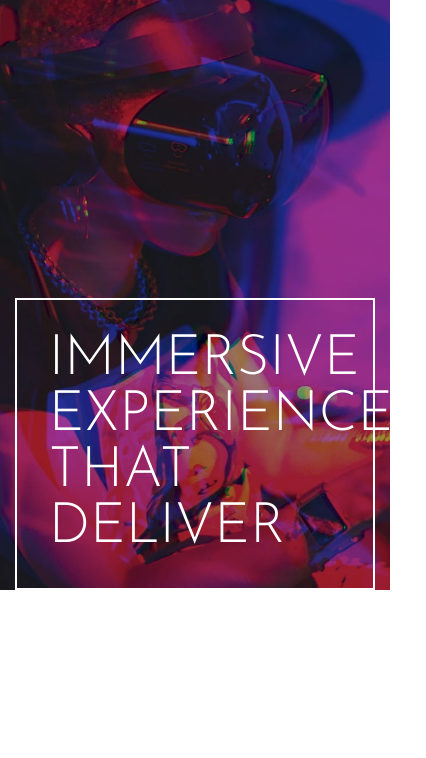
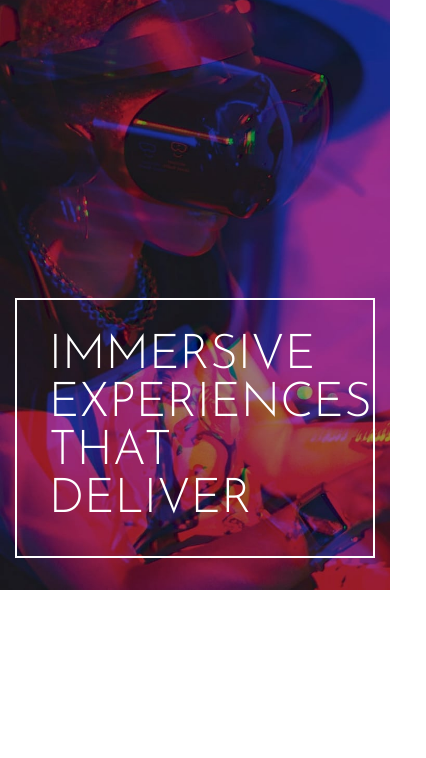
Before and after one commit to Afshar07/loopstudios-landing-page-main, a plain HTML site: page index.html in a window 390 px wide. Shown: the part 86-844 px from the top of the page, 426 px wide, since content can reach past the window. Drawn offline with Linux system fonts and the light colour scheme.

Commit message:
Change the font size in header

```diff
--- a/scss/main.scss
+++ b/scss/main.scss
@@ -4,8 +4,8 @@ $gray: #8c8c8c;
 $dark-gray: #696969;
 
 // Fonts
-@import url('https://fonts.googleapis.com/css2?family=Alata&display=swap');
-@import url('https://fonts.googleapis.com/css2?family=Josefin+Sans:wght@300&display=swap');
+@import url("https://fonts.googleapis.com/css2?family=Alata&display=swap");
+@import url("https://fonts.googleapis.com/css2?family=Josefin+Sans:wght@300&display=swap");
 
 // Mobile Design
 @media only screen and (max-width: 768px) {
@@ -21,19 +21,19 @@ $dark-gray: #696969;
   }
   .header {
     width: 100%;
-    height: 53rem;
+    height: auto;
     background-image: url(../images/mobile/image-hero.jpg);
-    background-size: 100%;
+    background-size: 100%, 100%;
     background-repeat: no-repeat;
     display: flex;
     flex-direction: column;
-    p{
+    p {
       margin-top: 20rem;
       height: auto;
       width: 75%;
       padding: 2rem;
       color: $white;
-        font-size: 3.5rem;
+      font-size: 3rem;
       font-family: "Josefin Sans", sans-serif;
       text-transform: uppercase;
       border: 2px solid $white;
@@ -41,6 +41,7 @@ $dark-gray: #696969;
     }
   }
   .navbar {
+    width: 100%;
     display: flex;
     align-items: center;
     justify-content: space-between;
```
Also changed, not shown: index.html (+2 -2 lines), css/main.min.css, 1 other file. Lines whose indentation alone changed are shown as unchanged.
